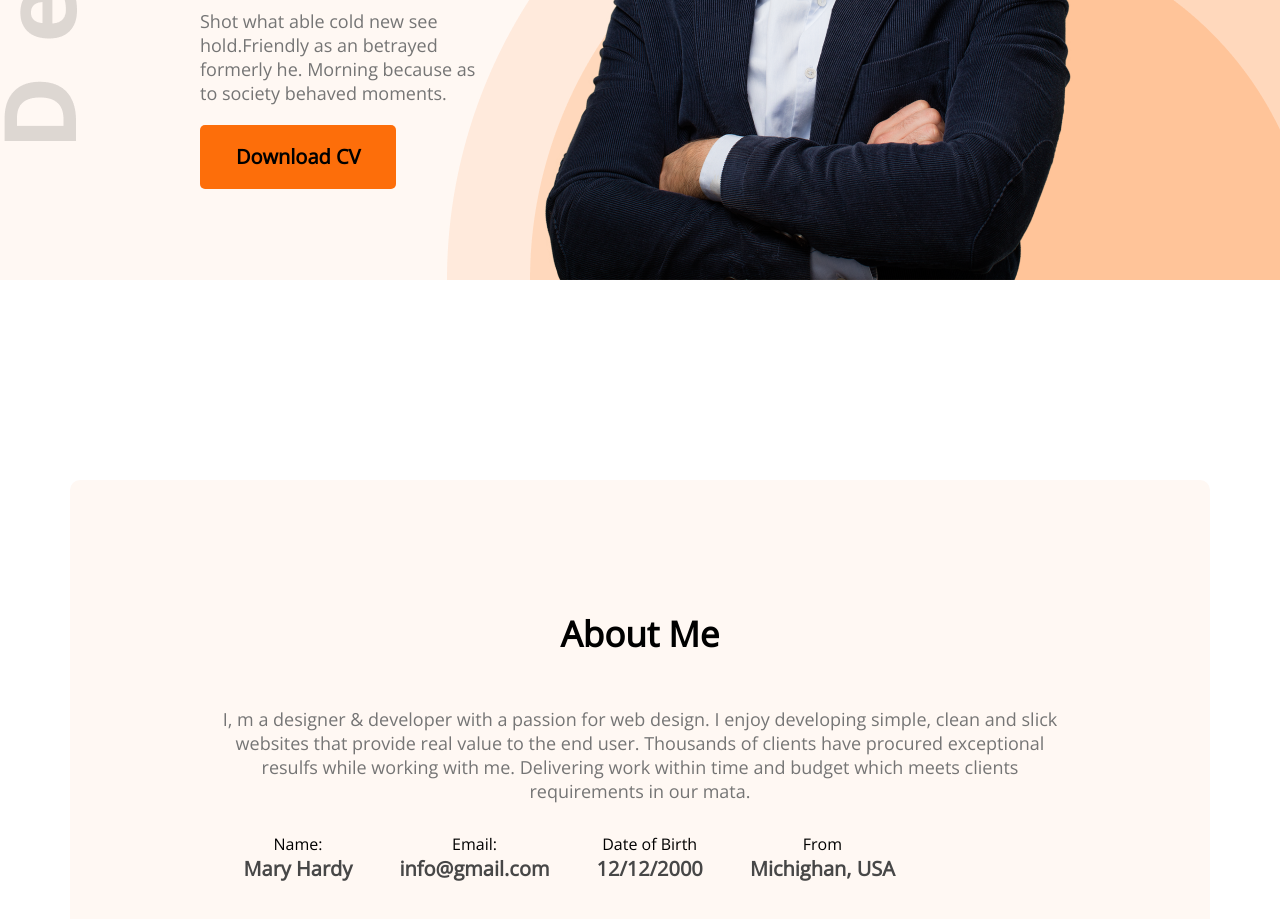
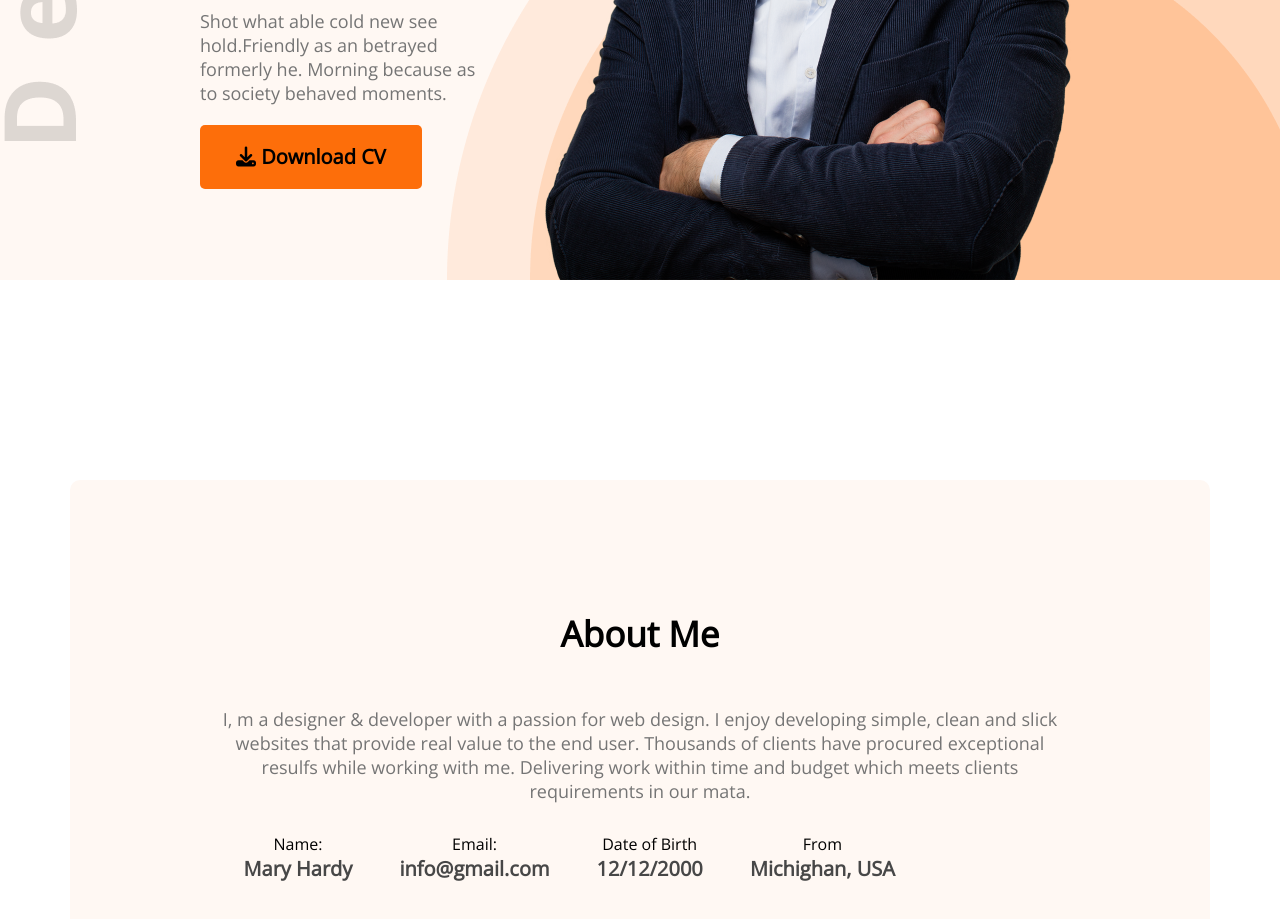
Before and after one commit to rubina23/developer-portfolio, a plain HTML site: page index.html in a window 1280 px wide. Shown: the part 760-1679 px from the top of the page. Drawn offline with nearby package versions, Linux system fonts and the light colour scheme.

Commit message:
Download icon added

```diff
--- a/index.html
+++ b/index.html
@@ -4,6 +4,7 @@
     <meta charset="UTF-8">
     <meta http-equiv="X-UA-Compatible" content="IE=edge">
     <meta name="viewport" content="width=device-width, initial-scale=1.0">
+    <script src="https://kit.fontawesome.com/1a6d20b2be.js" crossorigin="anonymous"></script>
     <title>Developer Portfolio</title>
     <link rel="stylesheet" href="styles/portfolio.css">
     <link rel="preconnect" href="https://fonts.googleapis.com"><link rel="preconnect" href="https://fonts.gstatic.com" crossorigin><link href="https://fonts.googleapis.com/css2?family=Open+Sans&display=swap" rel="stylesheet">
@@ -24,7 +25,7 @@
                 <h3 class="banner-subtitle">Hi, I am</h3>
                 <h2 class="banner-title">Mary Hardy</h2>
                 <p class="banner-description"> Shot what able cold new see hold.Friendly as an betrayed formerly he. Morning because as to society behaved moments.</p>
-                <button class="btn-primary">Download CV</button>
+                <button class="btn-primary"><i class="fa-solid fa-download"></i> Download CV</button>
             </div>
             <img src="images/hardy.png" alt="" srcset="">
         </div>
```
